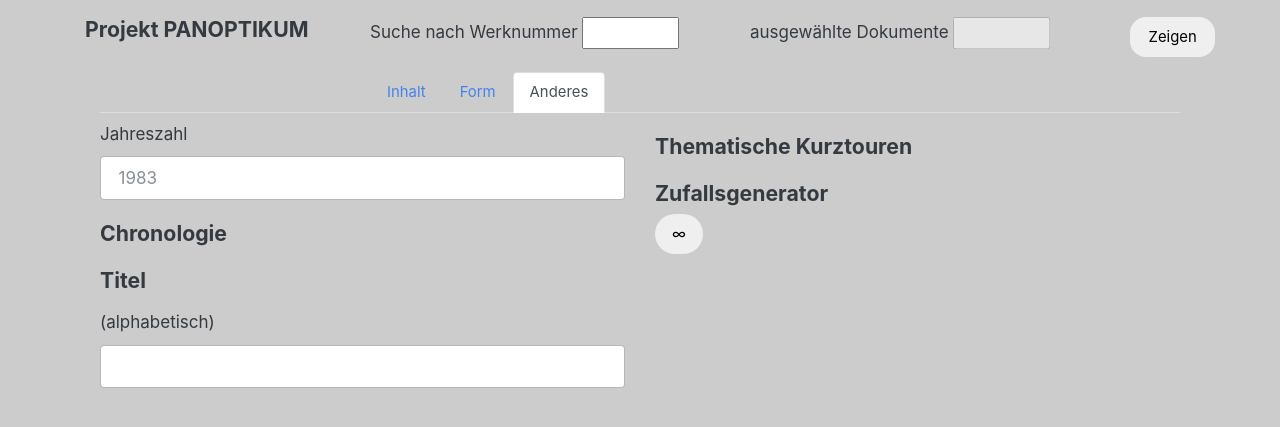
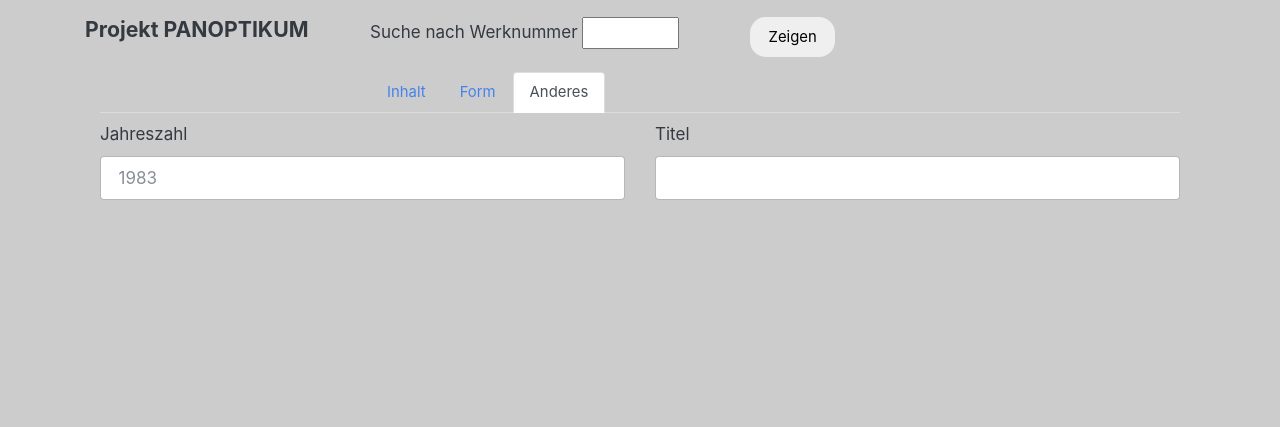
Before and after one commit to datalets/panoptikum, a Python web app: template templates/public/index.html in a window 1280 px wide, after a click on "Anderes". Shown: the top 427 px of the page. Run offline with Jinja, Linux system fonts and the light colour scheme; the template is opened without the code that fills it, so the values that code supplies are empty.

Commit message:
Disabled incomplete features

```diff
--- a/templates/public/index.html
+++ b/templates/public/index.html
@@ -23,10 +23,12 @@
             Suche nach Werknummer
             <input class="searchOnEnter" name="Nummer" type="text" size="4">
           </div>
+<!--
           <div class="col-sm-4">
             ausgewählte Dokumente
             <input id="total" size="4" disabled>
           </div>
+-->
           <div class="col-sm-1">
             <button class="btn btn-md" id="start">Zeigen</button>
           </div>
@@ -57,15 +59,18 @@
                   <input class="form-control" placeholder="1983" name="Jahr" type="text">
                 </div>
 
+<!--
                 <h5>Chronologie</h5>
                 <div class="form-group" data-cols="1"
                      data-tag="zeit"
                      data-type="Chronologie">
                 </div>
+-->
 
-                <h5>Titel</h5>
+              </div><div class="col-sm-6">
+
                 <div class="form-group">
-                  <label class="col-form-label" for="inputTitel">(alphabetisch)</label>
+                  <label class="col-form-label" for="inputTitel">Titel</label>
                   <input class="form-control" placeholder="" name="Titel" type="text">
                 </div>
 
@@ -73,7 +78,7 @@
                      data-tag="standort"
                      data-type="Standort">
                 </div>
-
+<!--
               </div><div class="col-sm-6">
 
                 <h5>Thematische Kurztouren</h5>
@@ -83,6 +88,7 @@
                 <button class="btn btn-lg">&infin;</button>
 
               </div>
+-->
             </div>
           </div>
         </div>
```
